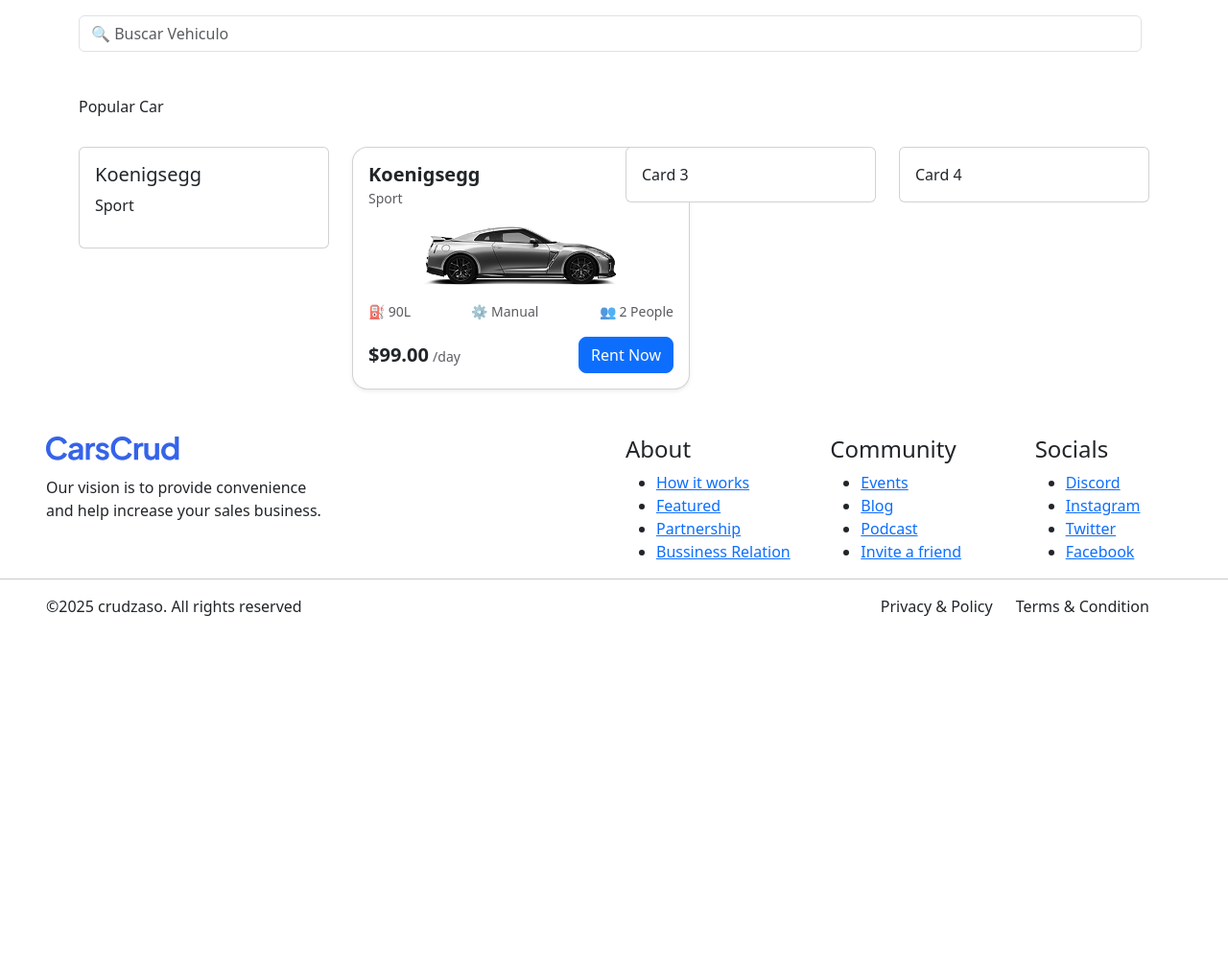
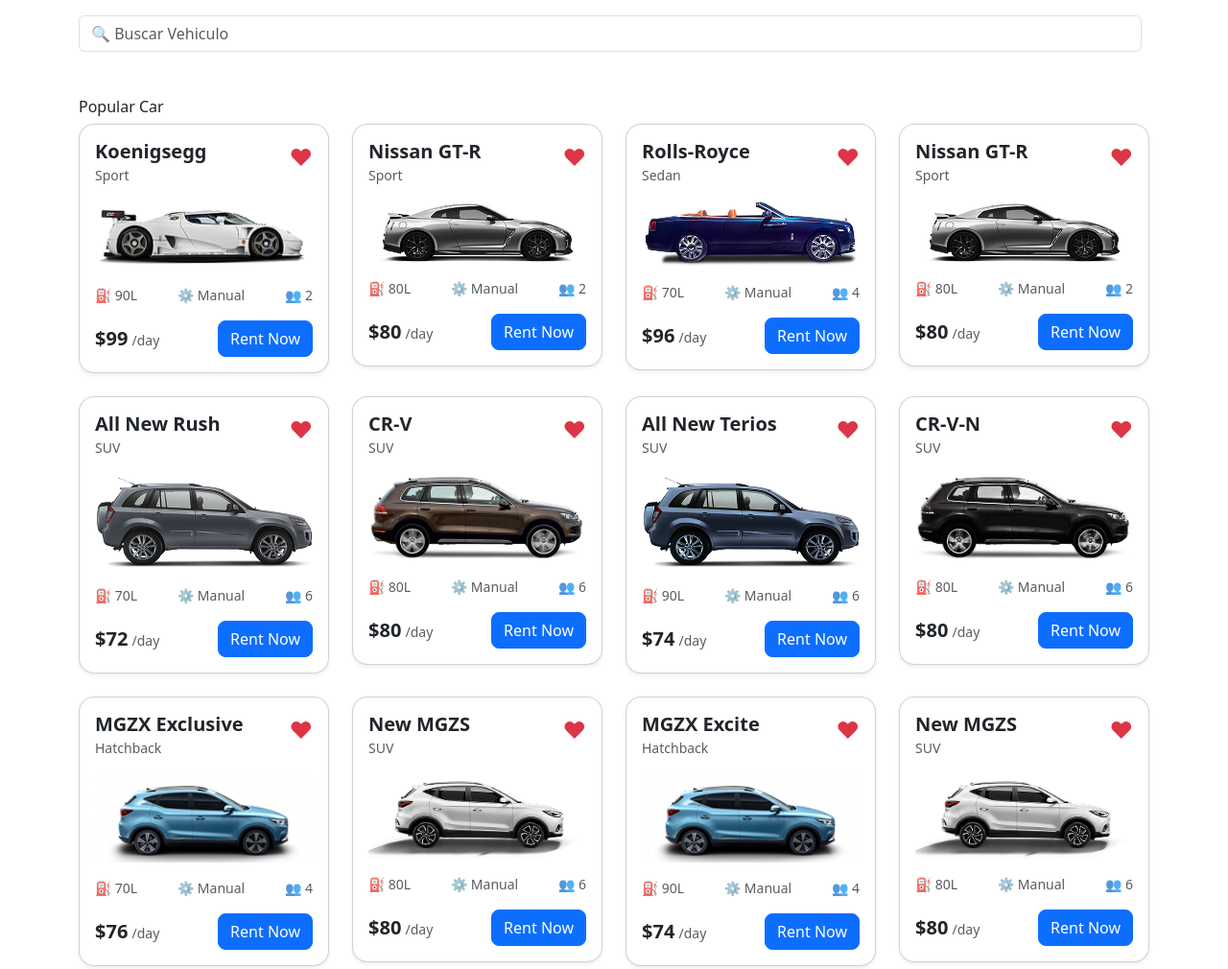
Before and after one commit to duvanzm/javascript-Modulo3, a plain HTML site: page JavaScript-M3/dia-5/index.html in a window 1280 px wide. Shown: the part 500-1510 px from the top of the page at 96% size. Before the commit the page ends 1160 px from the top, so only its background shows below. Drawn offline with nearby package versions, Linux system fonts and the light colour scheme.

Commit message:
Add files via upload

```diff
--- a/JavaScript-M3/dia-5/index.html
+++ b/JavaScript-M3/dia-5/index.html
@@ -1,4 +1,4 @@
-<!DOCTYPE html>
+<!doctype html>
 <html lang="en">
   <head>
     <meta charset="UTF-8" />
@@ -20,7 +20,7 @@
           href="#"
         >
           <img src="./img/logo/CarsCrud-removebg 1.png" alt="Logo" />
-          <img src="./img/logo/Logo.png" alt="logo" />
+          <img src="./img/logo/Logo.png" alt="logo" class="d-md-block d-none" />
         </a>
         <img
           src="./img/logo/Profil & Notification.png"
@@ -126,59 +126,9 @@
     <!-- Main -->
     <section class="mt-5">
       <div class="container">
-        <div class="row g-4">
-          <h6>Popular Car</h6>
-          <div class="col-md-3">
-            <div class="card">
-              <div class="card-body">
-                <h5>Koenigsegg</h5>
-                <p>Sport</p>
-              </div>
-            </div>
-          </div>
-          <div class="col-md-3">
-            <div class="card shadow-sm rounded-4 p-3" style="width: 22rem">
-              <!-- Header -->
-              <div class="d-flex justify-content-between align-items-start">
-                <div>
-                  <h5 class="mb-0 fw-bold">Koenigsegg</h5>
-                  <small class="text-muted">Sport</small>
-                </div>
-                <span class="text-danger fs-4">❤</span>
-              </div>
-
-              <!-- Imagen -->
-              <div class="text-center my-3">
-                <img src="./img/img/Car (1).png" class="img-fluid" alt="Car" />
-              </div>
-
-              <!-- Info -->
-              <div class="d-flex justify-content-between text-muted small mb-3">
-                <span>⛽ 90L</span>
-                <span>⚙ Manual</span>
-                <span>👥 2 People</span>
-              </div>
-
-              <!-- Footer -->
-              <div class="d-flex justify-content-between align-items-center">
-                <div>
-                  <span class="fw-bold fs-5">$99.00</span>
-                  <small class="text-muted">/day</small>
-                </div>
-                <a href="#" class="btn btn-primary rounded-3">Rent Now</a>
-              </div>
-            </div>
-          </div>
-          <div class="col-md-3">
-            <div class="card">
-              <div class="card-body">Card 3</div>
-            </div>
-          </div>
-          <div class="col-md-3">
-            <div class="card">
-              <div class="card-body">Card 4</div>
-            </div>
-          </div>
+        <h6>Popular Car</h6>
+        <div class="row g-4 list-cards">
+          <!-- Cards -->
         </div>
       </div>
     </section>
@@ -235,5 +185,6 @@
         </div>
       </div>
     </section>
+    <script src="./script.js"></script>
   </body>
 </html>
--- /dev/null
+++ b/JavaScript-M3/dia-5/script.js
@@ -0,0 +1,178 @@
+let addListCards = document.querySelector(".list-cards");
+
+let listCards = [
+  {
+    name: "Koenigsegg",
+    img: "./img/img/Koenigsegg.png",
+    category: "Sport",
+    pricePerDay: 99,
+    currency: "USD",
+    fuel: "90L",
+    transmission: "Manual",
+    people: 2,
+    favorite: true,
+  },
+  {
+    name: "Nissan GT-R",
+    img: "./img/img/Nissan GT-R.png",
+    category: "Sport",
+    pricePerDay: 80,
+    currency: "USD",
+    fuel: "80L",
+    transmission: "Manual",
+    people: 2,
+    favorite: false,
+  },
+  {
+    name: "Rolls-Royce",
+    img: "./img/img/Rolls-Royce.png",
+    category: "Sedan",
+    pricePerDay: 96,
+    currency: "USD",
+    fuel: "70L",
+    transmission: "Manual",
+    people: 4,
+    favorite: true,
+  },
+  {
+    name: "Nissan GT-R",
+    img: "./img/img/Nissan GT-R.png",
+    category: "Sport",
+    pricePerDay: 80,
+    currency: "USD",
+    fuel: "80L",
+    transmission: "Manual",
+    people: 2,
+    favorite: false,
+  },
+  {
+    name: "All New Rush",
+    img: "./img/img/All New Rush.png",
+    category: "SUV",
+    pricePerDay: 72,
+    currency: "USD",
+    fuel: "70L",
+    transmission: "Manual",
+    people: 6,
+    favorite: false,
+  },
+  {
+    name: "CR-V",
+    img: "./img/img/CR-V.png",
+    category: "SUV",
+    pricePerDay: 80,
+    currency: "USD",
+    fuel: "80L",
+    transmission: "Manual",
+    people: 6,
+    favorite: true,
+  },
+  {
+    name: "All New Terios",
+    img: "./img/img/All New Terios.png",
+    category: "SUV",
+    pricePerDay: 74,
+    currency: "USD",
+    fuel: "90L",
+    transmission: "Manual",
+    people: 6,
+    favorite: false,
+  },
+  {
+    name: "CR-V-N",
+    img: "./img/img/CR-V-N.png",
+    category: "SUV",
+    pricePerDay: 80,
+    currency: "USD",
+    fuel: "80L",
+    transmission: "Manual",
+    people: 6,
+    favorite: true,
+  },
+  {
+    name: "MGZX Exclusive",
+    img: "./img/img/MGZX Exclusive.png",
+    category: "Hatchback",
+    pricePerDay: 76,
+    currency: "USD",
+    fuel: "70L",
+    transmission: "Manual",
+    people: 4,
+    favorite: true,
+  },
+  {
+    name: "New MGZS",
+    img: "./img/img/New MGZS.png",
+    category: "SUV",
+    pricePerDay: 80,
+    currency: "USD",
+    fuel: "80L",
+    transmission: "Manual",
+    people: 6,
+    favorite: false,
+  },
+  {
+    name: "MGZX Excite",
+    img: "./img/img/MGZX Excite.png",
+    category: "Hatchback",
+    pricePerDay: 74,
+    currency: "USD",
+    fuel: "90L",
+    transmission: "Manual",
+    people: 4,
+    favorite: true,
+  },
+  {
+    name: "New MGZS",
+    img: "./img/img/New MGZS.png",
+    category: "SUV",
+    pricePerDay: 80,
+    currency: "USD",
+    fuel: "80L",
+    transmission: "Manual",
+    people: 6,
+    favorite: false,
+  },
+];
+
+function showListCard() {
+  if (listCards.length > 0) {
+    addListCards.innerHTML = "";
+    listCards.forEach((card) => {
+      addListCards.innerHTML += `
+      <div class="col-md-3">
+          <div class="card shadow-sm rounded-4 p-3">
+          <!-- Header -->
+          <div class="d-flex justify-content-between align-items-start">
+              <div>
+              <h5 class="mb-0 fw-bold">${card.name}</h5>
+              <small class="text-muted">${card.category}</small>
+              </div>
+              <span class="text-danger fs-4">❤</span>
+          </div>
+          <!-- Imagen -->
+          <div class="text-center my-3">
+              <img src="${card.img}" class="img-fluid" alt="Car" />
+          </div>
+
+          <!-- Info -->
+          <div class="d-flex justify-content-between text-muted small mb-3">
+              <span>⛽ ${card.fuel}</span>
+              <span>⚙ ${card.transmission}</span>
+              <span>👥 ${card.people}</span>
+          </div>
+          <!-- Footer -->
+          <div class="d-flex justify-content-between align-items-center">
+              <div>
+              <span class="fw-bold fs-5">$${card.pricePerDay}</span>
+              <small class="text-muted">/day</small>
+              </div>
+              <a href="#" class="btn btn-primary rounded-3">Rent Now</a>
+          </div>
+          </div>
+      </div>`;
+    });
+  }
+}
+
+showListCard();
```
Also changed, not shown: JavaScript-M3/dia-5/crud.html (added, +171 -0 lines), JavaScript-M3/dia-5/scriptCrud.js (added, +125 -0 lines), JavaScript-M3/dia-5/img/img/All New Rush.png (added), JavaScript-M3/dia-5/img/img/All New Terios.png (added), JavaScript-M3/dia-5/img/img/CR-V-N.png (added), JavaScript-M3/dia-5/img/img/CR-V.png (added), JavaScript-M3/dia-5/img/img/Koenigsegg.png (added), JavaScript-M3/dia-5/img/img/MGZX Excite.png (added), JavaScript-M3/dia-5/img/img/MGZX Exclusive.png (added), JavaScript-M3/dia-5/img/img/New MGZS.png (added), JavaScript-M3/dia-5/img/img/Nissan GT-R.png (added), JavaScript-M3/dia-5/img/img/Nissan.png (added), JavaScript-M3/dia-5/img/img/Rolls-Royce.png (added).
